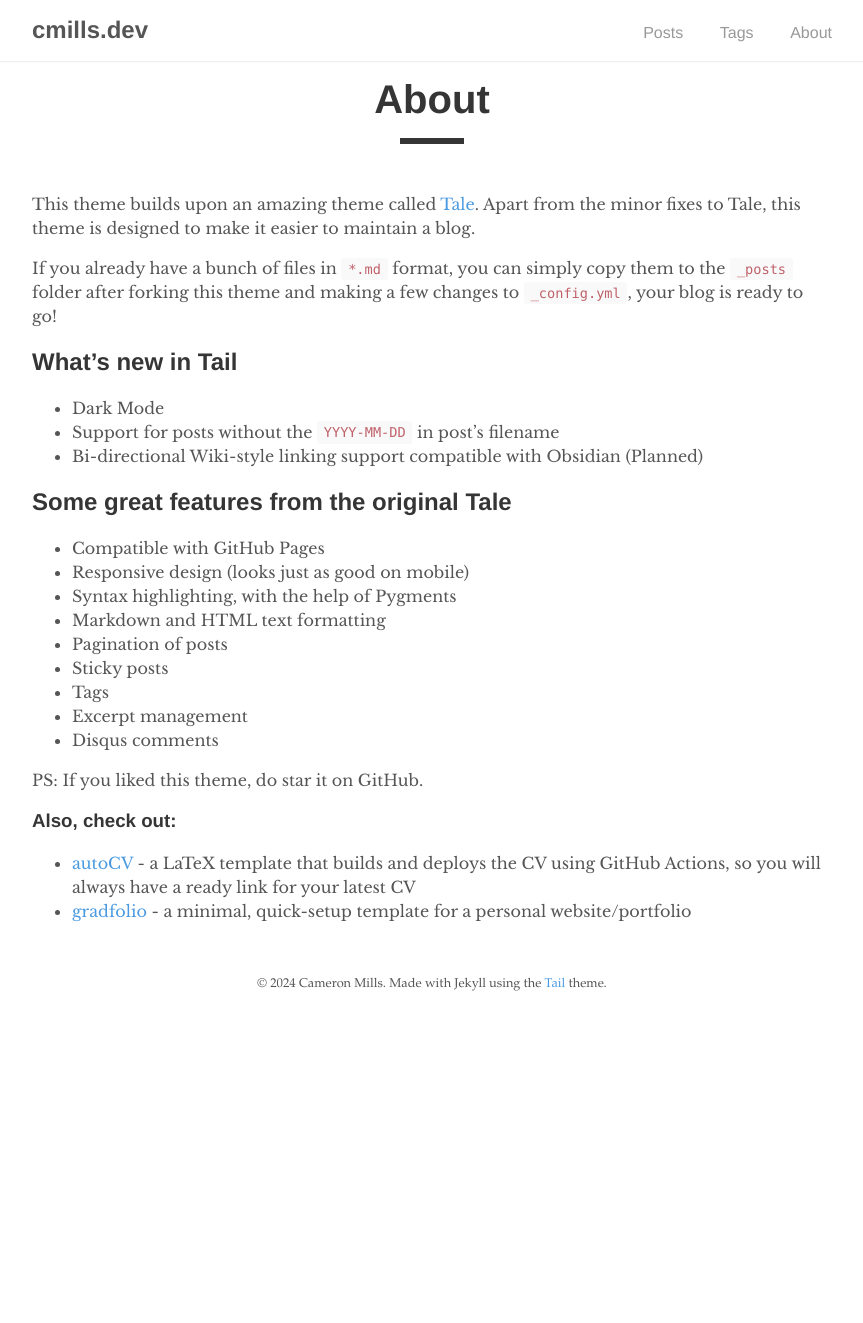
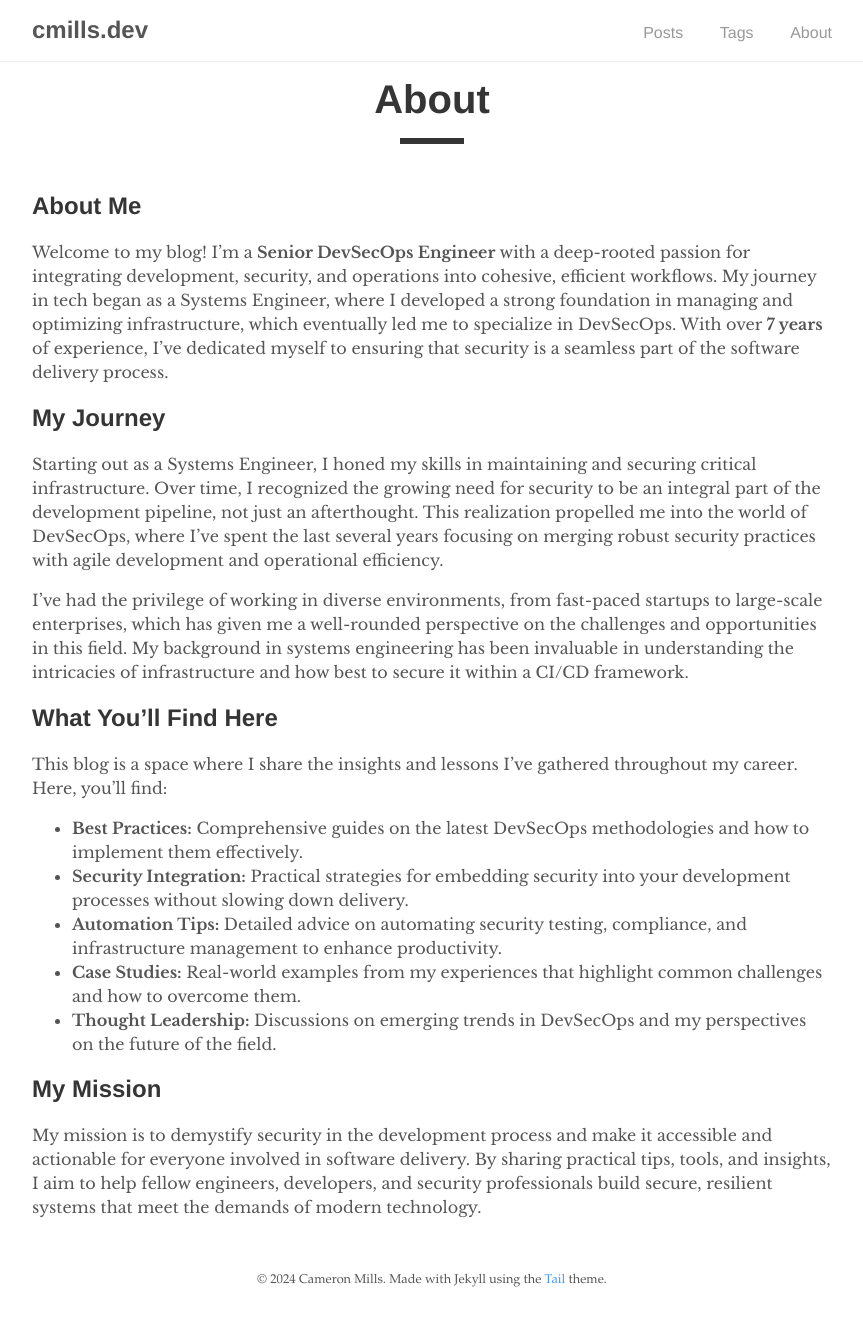
Before and after one commit to cameron-mills/cameron-mills.github.io, a Jekyll site: the page built from _pages/about.md, in a window 1280 px wide. Shown: the whole page, without its empty margins (208-1071 px from the left). Built offline with Jekyll 4.4.1, drawn with Linux system fonts in a browser that asks for light colours; before the commit the page ends 1027 px from its top, so only the background shows below that.

Commit message:
refactor: update about page

```diff
--- a/_pages/about.md
+++ b/_pages/about.md
@@ -4,29 +4,26 @@ title: "About"
 permalink: /about/
 ---
 
-This theme builds upon an amazing theme called [Tale](https://github.com/chesterhow/tale). Apart from the minor fixes to Tale, this theme is designed to make it easier to maintain a blog.
+## About Me
 
-If you already have a bunch of files in `*.md` format, you can simply copy them to the `_posts` folder after forking this theme and making a few changes to `_config.yml`, your blog is ready to go!
+Welcome to my blog! I'm a **Senior DevSecOps Engineer** with a deep-rooted passion for integrating development, security, and operations into cohesive, efficient workflows. My journey in tech began as a Systems Engineer, where I developed a strong foundation in managing and optimizing infrastructure, which eventually led me to specialize in DevSecOps. With over **7 years** of experience, I've dedicated myself to ensuring that security is a seamless part of the software delivery process.
 
-## What's new in Tail
-- Dark Mode
-- Support for posts without the `YYYY-MM-DD` in post's filename
-- Bi-directional Wiki-style linking support compatible with Obsidian (Planned)
+## My Journey
 
-## Some great features from the original Tale
-- Compatible with GitHub Pages
-- Responsive design (looks just as good on mobile)
-- Syntax highlighting, with the help of Pygments
-- Markdown and HTML text formatting
-- Pagination of posts
-- Sticky posts
-- Tags
-- Excerpt management
-- Disqus comments
+Starting out as a Systems Engineer, I honed my skills in maintaining and securing critical infrastructure. Over time, I recognized the growing need for security to be an integral part of the development pipeline, not just an afterthought. This realization propelled me into the world of DevSecOps, where I've spent the last several years focusing on merging robust security practices with agile development and operational efficiency.
 
-PS: If you liked this theme, do star it on GitHub.
+I've had the privilege of working in diverse environments, from fast-paced startups to large-scale enterprises, which has given me a well-rounded perspective on the challenges and opportunities in this field. My background in systems engineering has been invaluable in understanding the intricacies of infrastructure and how best to secure it within a CI/CD framework.
 
-### Also, check out:
+## What You’ll Find Here
 
-- [autoCV](https://github.com/jitinnair1/autocv) - a LaTeX template that builds and deploys the CV using GitHub Actions, so you will always have a ready link for your latest CV
-- [gradfolio](https://github.com/jitinnair1/gradfolio) - a minimal, quick-setup template for a personal website/portfolio
+This blog is a space where I share the insights and lessons I've gathered throughout my career. Here, you'll find:
+
+- **Best Practices:** Comprehensive guides on the latest DevSecOps methodologies and how to implement them effectively.
+- **Security Integration:** Practical strategies for embedding security into your development processes without slowing down delivery.
+- **Automation Tips:** Detailed advice on automating security testing, compliance, and infrastructure management to enhance productivity.
+- **Case Studies:** Real-world examples from my experiences that highlight common challenges and how to overcome them.
+- **Thought Leadership:** Discussions on emerging trends in DevSecOps and my perspectives on the future of the field.
+
+## My Mission
+
+My mission is to demystify security in the development process and make it accessible and actionable for everyone involved in software delivery. By sharing practical tips, tools, and insights, I aim to help fellow engineers, developers, and security professionals build secure, resilient systems that meet the demands of modern technology.
```
